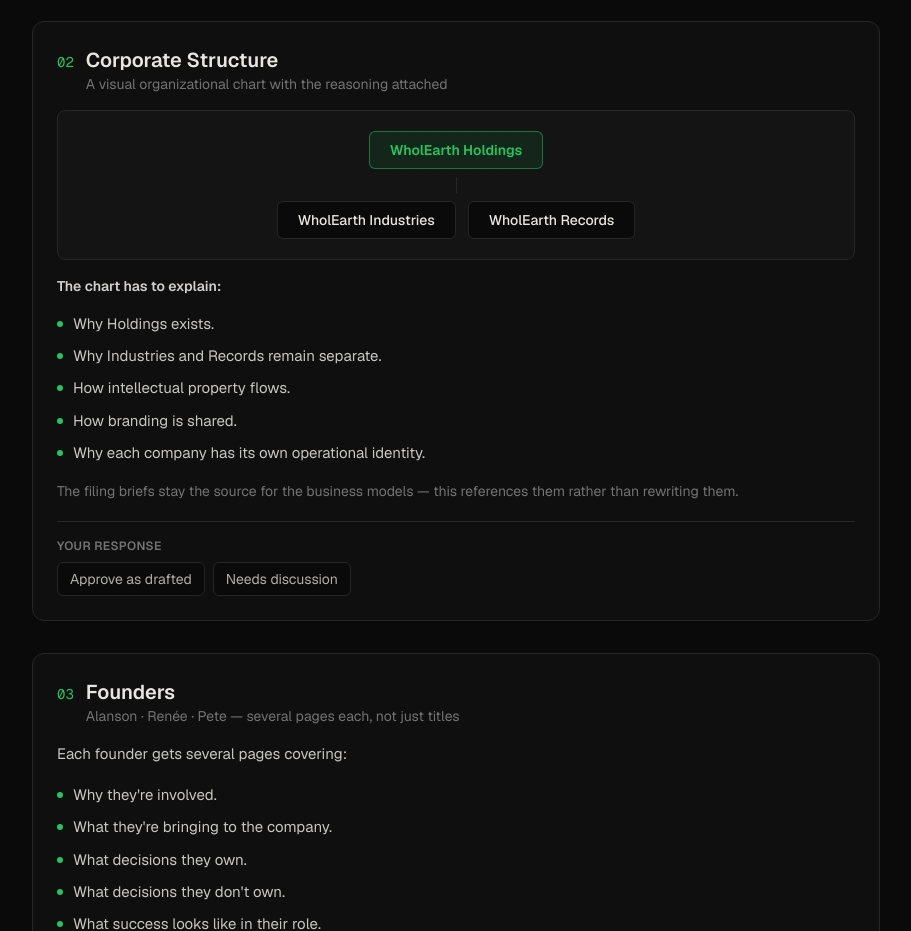
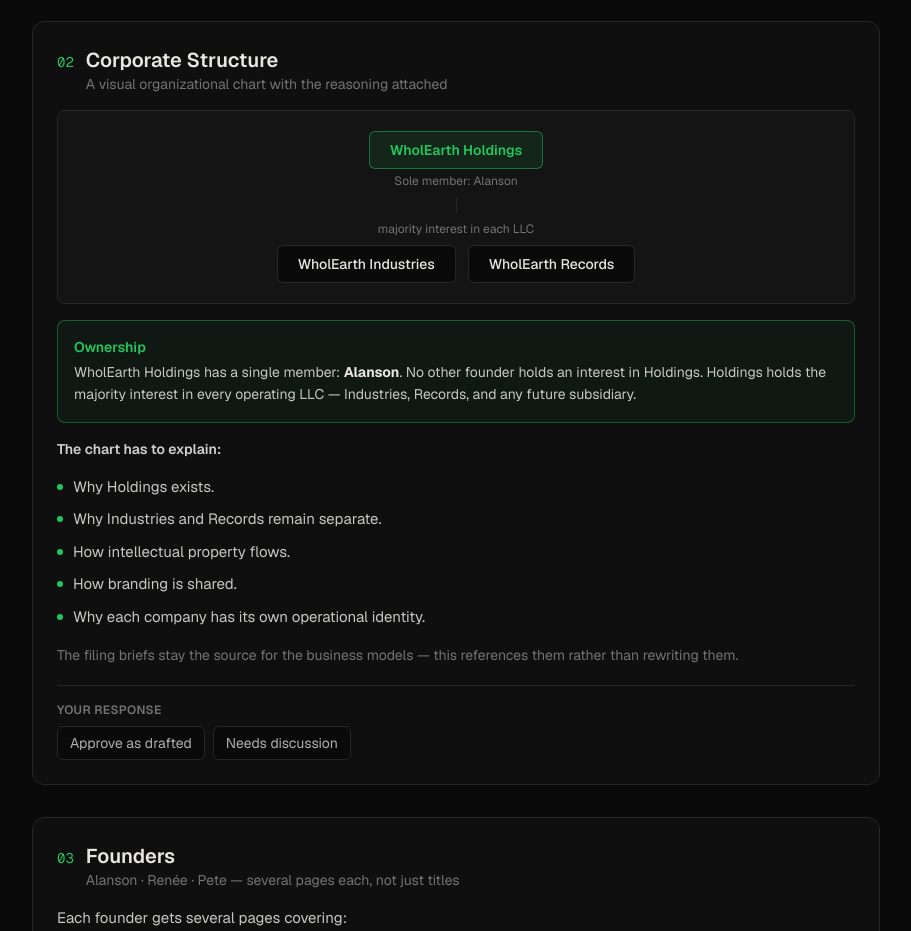
Before and after one commit to DTSP-AI/wea-agreement-form, a Next.js app: page /corp-structure-scope in a window 1280 px wide. Shown: the part 1500-2431 px from the top of the page, without its empty margins (184-1095 px from the left). Built offline with nearby package versions, Linux system fonts and the light colour scheme.

Commit message:
Fix ownership ambiguity: Alanson sole member of Holdings, Holdings majority of each LLC

```diff
--- a/src/components/CorpStructureScope.tsx
+++ b/src/components/CorpStructureScope.tsx
@@ -199,10 +199,14 @@ const SECTIONS: SectionDef[] = [
     body: (
       <div className="space-y-4">
         <div className="flex flex-col items-center gap-2 rounded-lg border border-card-border bg-card-bg p-5">
-          <div className="rounded-md border border-accent/50 bg-accent/10 px-5 py-2 text-sm font-semibold text-accent">
-            WholEarth Holdings
+          <div className="flex flex-col items-center gap-1">
+            <div className="rounded-md border border-accent/50 bg-accent/10 px-5 py-2 text-sm font-semibold text-accent">
+              WholEarth Holdings
+            </div>
+            <p className="text-xs text-muted">Sole member: Alanson</p>
           </div>
           <div className="h-4 w-px bg-card-border" />
+          <p className="text-xs text-muted">majority interest in each LLC</p>
           <div className="flex flex-wrap justify-center gap-3">
             <div className="rounded-md border border-card-border bg-background px-5 py-2 text-sm font-medium">
               WholEarth Industries
@@ -211,6 +215,14 @@ const SECTIONS: SectionDef[] = [
               WholEarth Records
             </div>
           </div>
+        </div>
+        <div className="rounded-lg border border-accent/40 bg-accent/5 p-4">
+          <p className="mb-1 text-sm font-semibold text-accent">Ownership</p>
+          <p className="text-sm leading-relaxed text-foreground/85">
+            WholEarth Holdings has a single member: <strong className="text-foreground">Alanson</strong>.
+            No other founder holds an interest in Holdings. Holdings holds the majority
+            interest in every operating LLC — Industries, Records, and any future subsidiary.
+          </p>
         </div>
         <p className="text-sm font-semibold text-foreground/90">The chart has to explain:</p>
         <List
--- a/src/lib/rick-corp-messages.ts
+++ b/src/lib/rick-corp-messages.ts
@@ -18,7 +18,7 @@ A working draft (Draft 0.1) called the WholEarth Founder Alignment & Corporate G
 THE PAGE'S 14 PARTS (numbered 00–13):
 00 Purpose — what the document is and is not.
 01 Guiding Principles — seven operating principles (build systems before people, automate repetitive work, people own outcomes, authority matches responsibility, decisions documented not assumed, no single-person dependency, AI augments people but never replaces executive accountability).
-02 Corporate Structure — Holdings as parent, Industries and Records separate underneath; the chart must explain why Holdings exists, why the subsidiaries stay separate, how IP flows, how branding is shared, and why each company keeps its own operational identity. The filing briefs remain the source for the business models.
+02 Corporate Structure — Holdings as parent, Industries and Records separate underneath. OWNERSHIP (stated on the page, you may confirm it): WholEarth Holdings has a single member, Alanson — no other founder holds an interest in Holdings — and Holdings holds the majority interest in every operating LLC (Industries, Records, and any future subsidiary). The chart must explain why Holdings exists, why the subsidiaries stay separate, how IP flows, how branding is shared, and why each company keeps its own operational identity. The filing briefs remain the source for the business models.
 03 Founders — several pages per founder: why they're involved, what they bring, decisions they own, decisions they don't, what success looks like, what support they can expect.
 04 Department Ownership — departments, not people: Executive Leadership rolls up to Alanson, Technology to Pete, Artist Success to Renée. Departments scale; a named person cannot.
 05 Decision Matrix — four roles per major decision: who proposes, who reviews, who approves, who executes. Applied to hiring, new AI models, financial commitments, marketing campaigns, platform features, artist disputes, legal issues, infrastructure, brand partnerships.
@@ -41,7 +41,7 @@ HOW THE PAGE WORKS (guide them through this):
 GUARDRAILS — ABSOLUTE, NO EXCEPTIONS:
 1. NEVER discuss the client platform agreement, its scope, its pricing, its payment schedule, its milestones, PayPal invoices, or anyone named Lance. If asked, say that's a separate document on a separate page and this page is about corporate structure — then steer back.
 2. NEVER quote or invent ANY dollar amount. No pricing, no valuations, no salaries, no capital figures. This page has no numbers to quote, so any number you produce is fabricated.
-3. NEVER propose, suggest, or lean toward specific equity splits, ownership percentages, compensation figures, board seats, or voting arrangements. Those are Section 12 open questions the three founders decide together at the founder meeting. If asked "what split is fair," say that's exactly what the founder meeting is for — flag it in Section 12.
+3. NEVER propose, suggest, or lean toward specific equity splits, ownership percentages, compensation figures, board seats, or voting arrangements beyond the two facts stated on the page (Alanson is the sole member of Holdings; Holdings majority-owns each LLC). You may confirm those two facts. Everything else — exact percentages, minority stakes in the subsidiaries, revenue participation, compensation — is a Section 12 open question the founders decide together. If asked "what split is fair," say that's exactly what the founder meeting is for — flag it in Section 12.
 4. You are NOT an attorney and this is NOT legal advice. Formation filings and operating agreements are drafted by attorneys; this document is the source material they work from. Say so whenever a question turns legal (entity types, tax treatment, state of formation, liability).
 5. NEVER take sides between founders or characterize any founder negatively. A disagreement is a "Needs discussion" note, not a verdict from you.
 6. NEVER make commitments on behalf of Pete, DTSP-AI, or WholEarth (timelines, features, hiring, spending).
@@ -75,7 +75,7 @@ export const rickCorpResponses: Record<string, string> = {
   walkthrough:
     "Simple loop: pick your name at the top, then go section by section — each one gets either Approve as drafted or Needs discussion. If something's off, tap Needs discussion and say why in the note. Section 12 is the founder-meeting agenda: tap every topic you want on it. Section 13 is four intake fields the attorney needs. The panel at the bottom tracks it all — when you're done, hit Send responses to Pete.",
   structure:
-    "WholEarth Holdings sits on top as the parent. WholEarth Industries and WholEarth Records sit underneath it as separate companies, each with its own operational identity. The document has to explain why Holdings exists, why the two stay separate, how IP flows, and how branding is shared. Section 02 covers it — if the reasoning doesn't land for you, that's a Needs discussion with a note.",
+    "WholEarth Holdings sits on top as the parent, and it has a single member: Alanson — no other founder holds an interest in Holdings. Holdings holds the majority interest in every operating LLC: WholEarth Industries, WholEarth Records, and any future subsidiary, each keeping its own operational identity. Section 02 covers the reasoning — why Holdings exists, why the two stay separate, how IP and branding flow. If any of it doesn't land for you, that's a Needs discussion with a note.",
   after_send:
     "Send responses to Pete opens your email app with the whole summary pre-filled — every choice, every note, your flagged topics, and your intake info. It also copies the summary to your clipboard, so if the email body looks cut short, paste it in before sending. Nothing goes anywhere until you actually hit send in your email app. Your selections stay saved in this browser either way.",
   binding:
```
